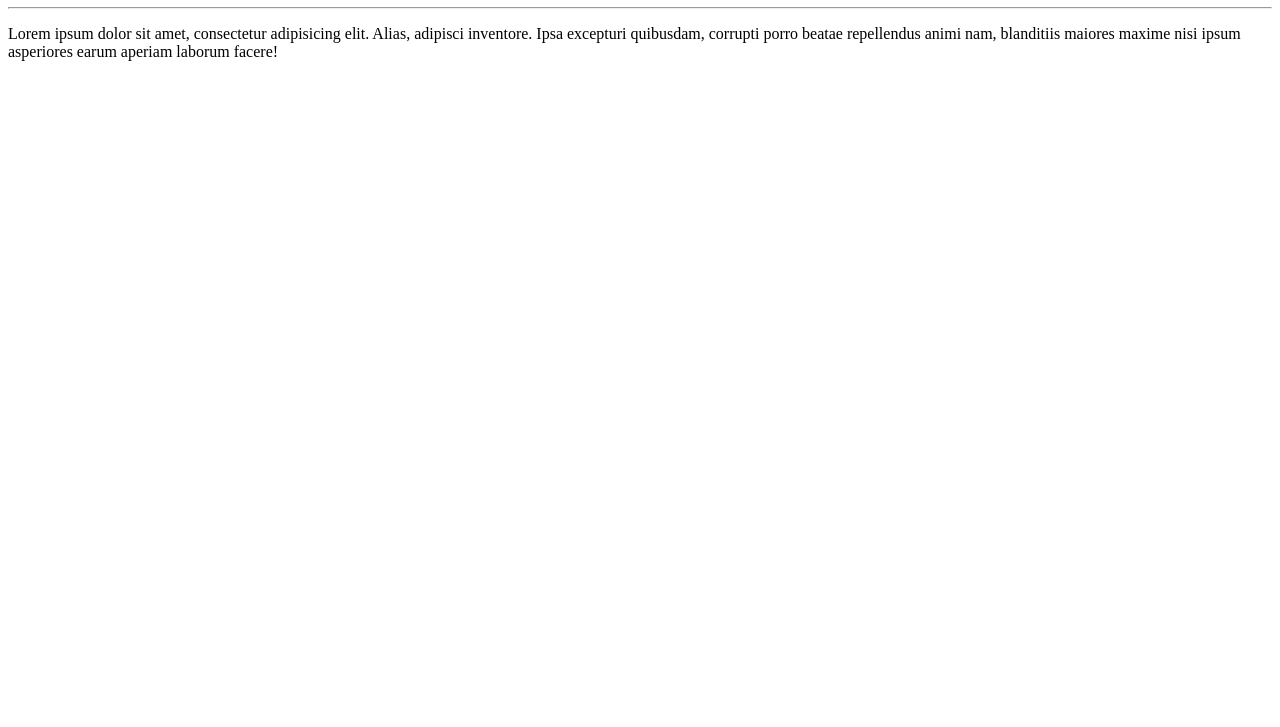
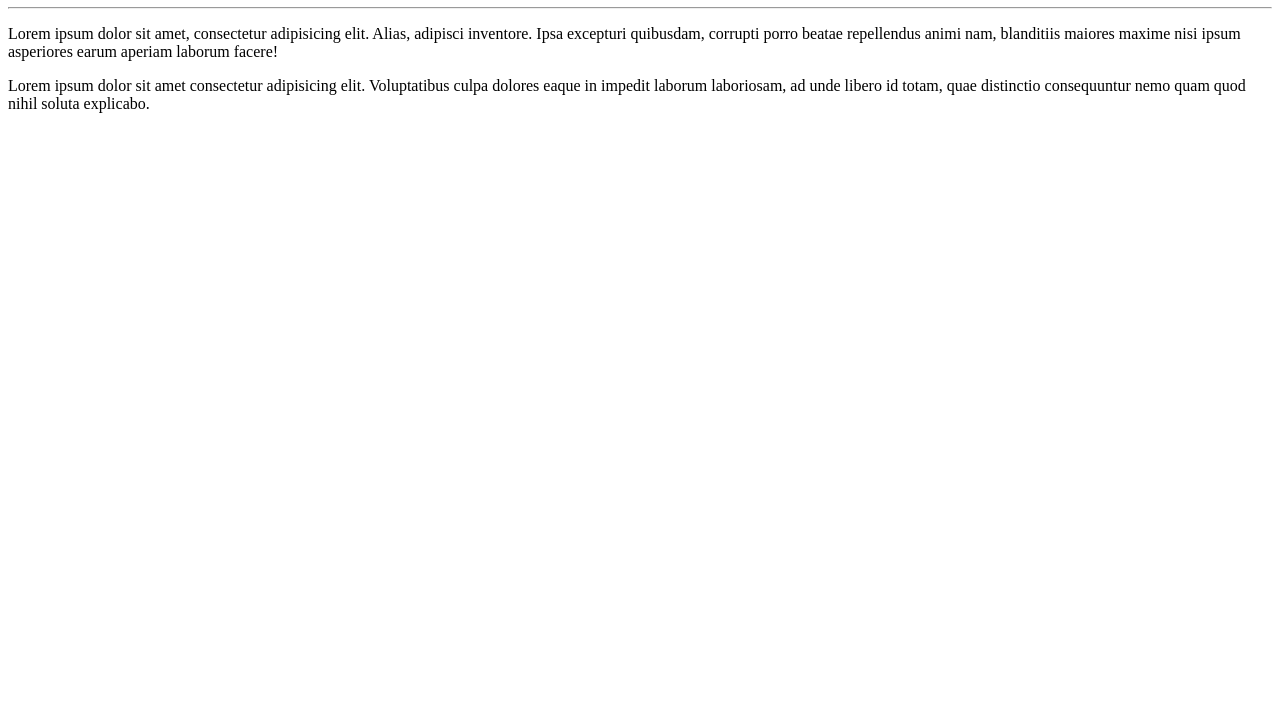
Before and after one commit to JPPaiao/Hello-Word, a plain HTML site: page site-ex/index.html in a window 1280 px wide. Shown: the part 73-800 px from the top of the page. Drawn offline with Linux system fonts and the light colour scheme.

Commit message:
Adicionei um paragrafo

```diff
--- a/site-ex/index.html
+++ b/site-ex/index.html
@@ -10,5 +10,6 @@
     <h1>Olá, Mundo!</h1>
     <hr>
     <p>Lorem ipsum dolor sit amet, consectetur adipisicing elit. Alias, adipisci inventore. Ipsa excepturi quibusdam, corrupti porro beatae repellendus animi nam, blanditiis maiores maxime nisi ipsum asperiores earum aperiam laborum facere!</p>
+    <p>Lorem ipsum dolor sit amet consectetur adipisicing elit. Voluptatibus culpa dolores eaque in impedit laborum laboriosam, ad unde libero id totam, quae distinctio consequuntur nemo quam quod nihil soluta explicabo.</p>
 </body>
 </html>
```
